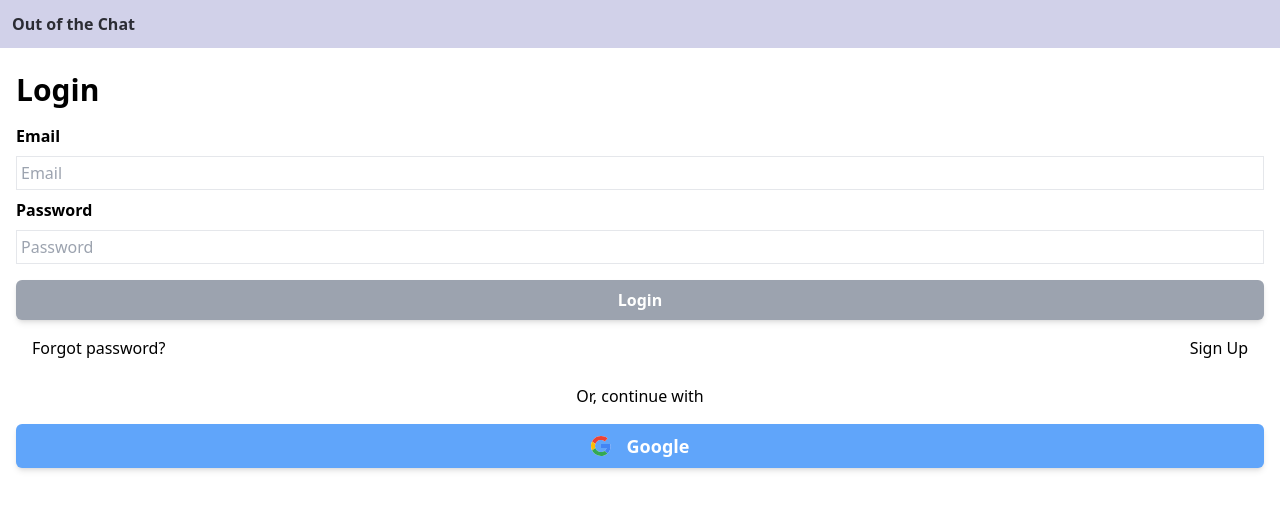
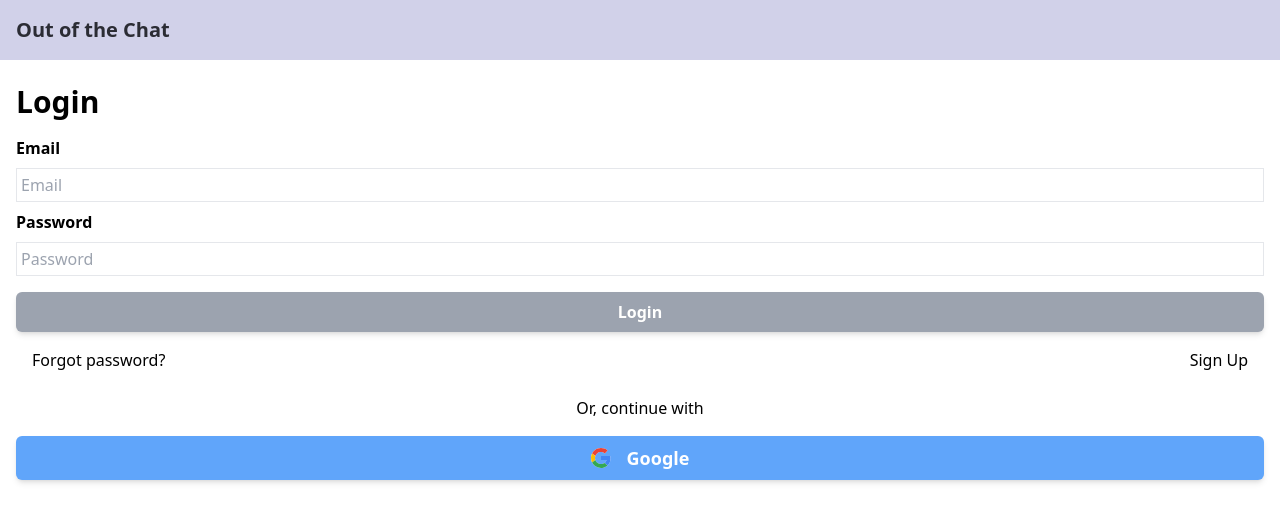
Before and after one commit to squach28/out-of-the-chat, a React (Vite) app in the folder frontend/: page /login in a window 1280 px wide. Shown: the top 522 px of the page. Built offline with nearby package versions, Linux system fonts and the light colour scheme; no server answers.

Commit message:
adjusted padding for navbar

```diff
--- a/frontend/src/components/Navbar.tsx
+++ b/frontend/src/components/Navbar.tsx
@@ -17,10 +17,10 @@ const Navbar = () => {
         })
     }, [auth])
     return (
-        <nav className="w-full bg-[#d1d1e9] text-headline-light p-3">
+        <nav className="w-full bg-[#d1d1e9] text-headline-light p-4">
             <ul className="flex justify-between">
-                <li className="font-bold"><Link to="/">Out of the Chat</Link></li>
-                {pathsToHideLogin.includes(pathName) ? null : <li>{ user ? <p>{user.displayName}</p> : <Link to="/login">Login</Link>}</li>}
+                <li className="font-bold text-xl"><Link to="/">Out of the Chat</Link></li>
+                {pathsToHideLogin.includes(pathName) ? null : <li>{ user ? <img className="w-7 h-7 rounded-full" src={user?.photoURL ?? ''} alt="" /> : <Link to="/login">Login</Link>}</li>}
             </ul>
         </nav>
     )
```
